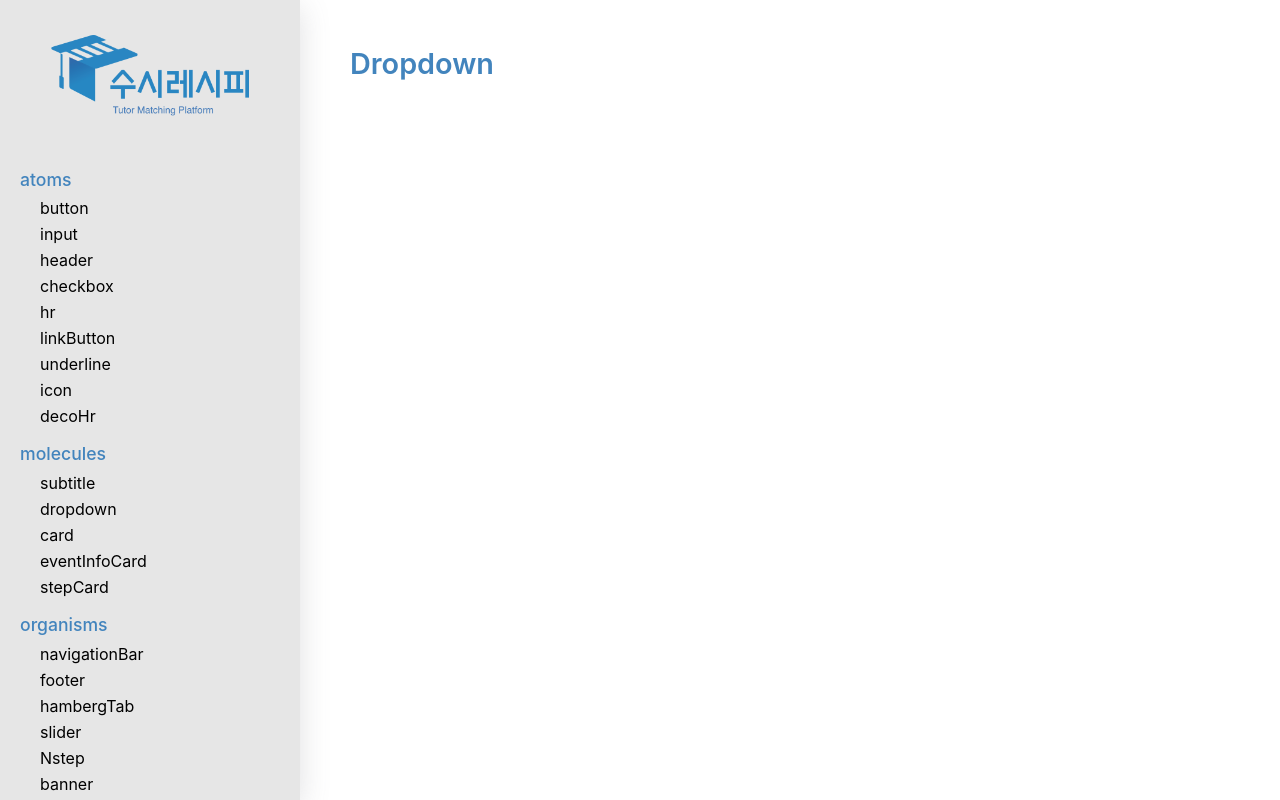
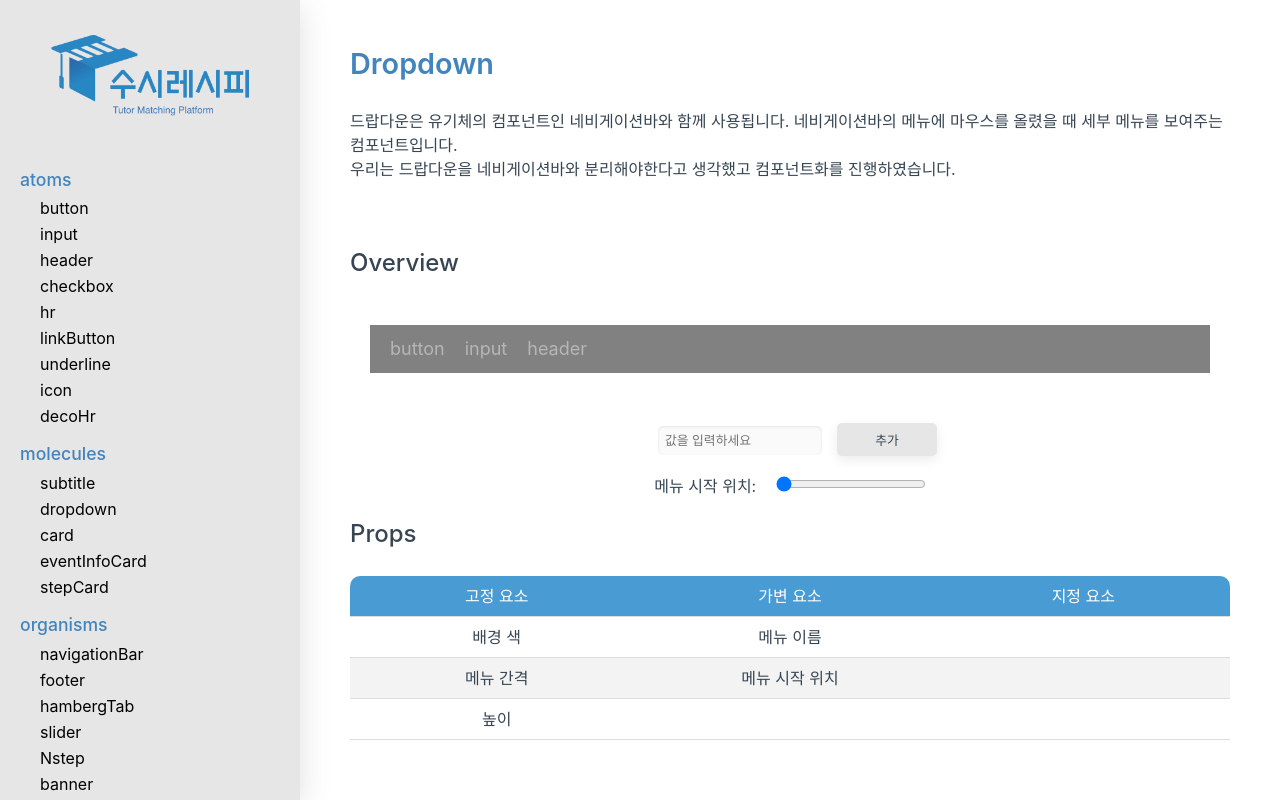
Before and after one commit to susirecipe/susirecipe-design-system, a React (Create React App) app: page /susirecipe-design-system/molecules/dropdown in a window 1280 px wide. Shown: the top 800 px of the page. Built offline with nearby package versions, Linux system fonts and the light colour scheme.

Commit message:
feat: dropdown atom 생성 및 dropdown page 완성

```diff
--- /dev/null
+++ b/src/components/another/Intro/DropdownIntro.tsx
@@ -0,0 +1,150 @@
+import React, { useState, useMemo } from 'react';
+import {
+  IntroContainer,
+  IntroParagraph,
+  IntroSmallHeader,
+  ComponentWrapper,
+  ControlBox,
+  PropsTable,
+  MarginBox,
+  CodeBox,
+  ListBox,
+} from './global-intro.styled';
+import Dropdown from 'components/molecules/Dropdown/Dropdown';
+
+interface menu {
+  name: string;
+  link: string;
+}
+
+const DropdownIntro: React.FC = () => {
+  const defaultMenus = useMemo<Array<menu>>(
+    () => [
+      {
+        name: 'button',
+        link: '#',
+      },
+      {
+        name: 'input',
+        link: '#',
+      },
+      {
+        name: 'header',
+        link: '#',
+      },
+    ],
+    []
+  );
+  const [inputs, setInputs] = useState({
+    menuItem: '',
+    startPos: 20,
+  });
+  const [menus, setMenus] = useState(defaultMenus);
+
+  const handleSubmit = (event: React.FormEvent<HTMLFormElement>) => {
+    event.preventDefault();
+
+    const newMenu: menu = {
+      name: inputs.menuItem,
+      link: '#',
+    };
+    setMenus([...menus, newMenu]);
+    setInputs({ ...inputs, menuItem: '' });
+  };
+
+  const handleInput = (event: React.ChangeEvent<HTMLInputElement>) => {
+    const { value, name } = event.target;
+    if (name === 'startPos') {
+      setInputs({ ...inputs, [name]: parseInt(value) });
+    } else {
+      setInputs({ ...inputs, [name]: value });
+    }
+  };
+
+  return (
+    <IntroContainer>
+      <IntroParagraph>
+        드랍다운은 유기체의 컴포넌트인 네비게이션바와 함께 사용됩니다. 네비게이션바의 메뉴에 마우스를 올렸을 때 세부
+        메뉴를 보여주는 컴포넌트입니다. <br />
+        우리는 드랍다운을 네비게이션바와 분리해야한다고 생각했고 컴포넌트화를 진행하였습니다.
+      </IntroParagraph>
+
+      <IntroSmallHeader>Overview</IntroSmallHeader>
+      <ComponentWrapper>
+        <Dropdown menu={menus} leftPos={inputs.startPos} />
+      </ComponentWrapper>
+      <ControlBox>
+        <form onSubmit={handleSubmit}>
+          <input
+            type="text"
+            name="menuItem"
+            value={inputs.menuItem}
+            placeholder="값을 입력하세요"
+            onChange={handleInput}
+          />
+          <input type="submit" value="추가" />
+        </form>
+        <div>
+          메뉴 시작 위치:{' '}
+          <input
+            type="range"
+            name="startPos"
+            value={inputs.startPos}
+            min="20"
+            max="500"
+            step="10"
+            onChange={handleInput}
+          />
+        </div>
+      </ControlBox>
+
+      <IntroSmallHeader>Props</IntroSmallHeader>
+      <PropsTable>
+        <thead>
+          <tr>
+            <th>고정 요소</th>
+            <th>가변 요소</th>
+            <th>지정 요소</th>
+          </tr>
+        </thead>
+        <tbody>
+          <tr>
+            <td>배경 색</td>
+            <td>메뉴 이름</td>
+            <td></td>
+          </tr>
+          <tr>
+            <td>메뉴 간격</td>
+            <td>메뉴 시작 위치</td>
+            <td></td>
+          </tr>
+          <tr>
+            <td>높이</td>
+            <td></td>
+            <td></td>
+          </tr>
+        </tbody>
+      </PropsTable>
+      <MarginBox margin={80} />
+
+      <IntroSmallHeader>Warning</IntroSmallHeader>
+      <IntroParagraph>
+        드랍다운 안에 메뉴들이 들어갈 때 반드시 링크버튼으로 구성해야한다. <br />
+        그리고 <b>메뉴 시작위치</b>는 네비게이션 바 위치에 따라 달라지므로 변경할 수 있다.
+      </IntroParagraph>
+
+      <IntroSmallHeader>
+        Refference<small>(for Develop)</small>
+      </IntroSmallHeader>
+      <CodeBox>
+        <code>&lt;Dropdown menu=&#123;menuArray&#125; leftPos=&#123;50&#125; /&gt;</code>
+      </CodeBox>
+      <ListBox>
+        <li>menu: Array&lt;&#123; name: string; link: string; &#125;&gt; (메뉴 객체들의 리스트)</li>
+        <li>leftPos: number (메뉴 시작지점 위치)</li>
+      </ListBox>
+    </IntroContainer>
+  );
+};
+
+export default DropdownIntro;
--- a/src/components/another/Intro/global-intro.styled.ts
+++ b/src/components/another/Intro/global-intro.styled.ts
@@ -40,7 +40,7 @@ export const ControlBox = styled.div<{ direction?: string }>`
   align-items: center;
   color: #374553;
 
-  input {
+  input[type='text'] {
     width: 150px;
     margin: 10px 0;
     margin-left: 15px;
@@ -53,9 +53,29 @@ export const ControlBox = styled.div<{ direction?: string }>`
     color: #374553;
   }
 
-  input:focus {
+  input[type='text']:focus {
     outline: none;
     background-color: #f6f6f6;
+  }
+
+  input[type='submit'] {
+    width: 100px;
+    margin: 10px 0;
+    margin-left: 15px;
+    padding: 7px;
+    border: none;
+    border-radius: 5px;
+    box-shadow: rgba(0, 0, 0, 0.08) 0px 4px 12px;
+    background-color: #e6e6e6;
+    font-size: 0.8rem;
+    color: #374553;
+    cursor: pointer;
+  }
+
+  input[type='range'] {
+    width: 150px;
+    margin: 10px 0;
+    margin-left: 15px;
   }
 
   button {
--- a/src/components/atoms/LinkButton/LinkButton.styled.ts
+++ b/src/components/atoms/LinkButton/LinkButton.styled.ts
@@ -2,6 +2,7 @@ import styled from 'styled-components';
 
 export const StyledLinkButton = styled.span`
   a {
+    margin-right: 20px;
     font-size: 1.125rem;
     color: #b6b6b6;
     text-decoration: none;
--- /dev/null
+++ b/src/components/molecules/Dropdown/Dropdown.styled.ts
@@ -0,0 +1,11 @@
+import styled from 'styled-components';
+
+export const StyledDropdown = styled.div`
+  width: 100%;
+  padding: 10px;
+  height: 48px;
+  display: flex;
+  align-items: center;
+  background-color: #818181;
+  box-sizing: border-box;
+`;
--- /dev/null
+++ b/src/components/molecules/Dropdown/Dropdown.tsx
@@ -0,0 +1,23 @@
+import React from 'react';
+import LinkButton from 'components/atoms/LinkButton/LinkButton';
+import { StyledDropdown } from './Dropdown.styled';
+
+interface props {
+  menu: Array<{
+    name: string;
+    link: string;
+  }>;
+  leftPos?: number;
+}
+
+const Dropdown: React.FC<props> = ({ menu, leftPos }) => {
+  return (
+    <StyledDropdown style={{ paddingLeft: leftPos }}>
+      {menu.map((menuItem, idx) => (
+        <LinkButton key={idx} to={menuItem.link}>{menuItem.name}</LinkButton>
+      ))}
+    </StyledDropdown>
+  );
+};
+
+export default Dropdown;
--- a/src/pages/Dropdown.tsx
+++ b/src/pages/Dropdown.tsx
@@ -1,8 +1,9 @@
 import React from 'react';
 import ComponentTemplate from 'templates/ComponentTemplate';
+import DropdownIntro from 'components/another/Intro/DropdownIntro';
 
 const Dropdown: React.FC = () => {
-  return <ComponentTemplate header="Dropdown" content={<></>} />;
+  return <ComponentTemplate header="Dropdown" content={<DropdownIntro></DropdownIntro>} />;
 };
 
 export default Dropdown;
```
